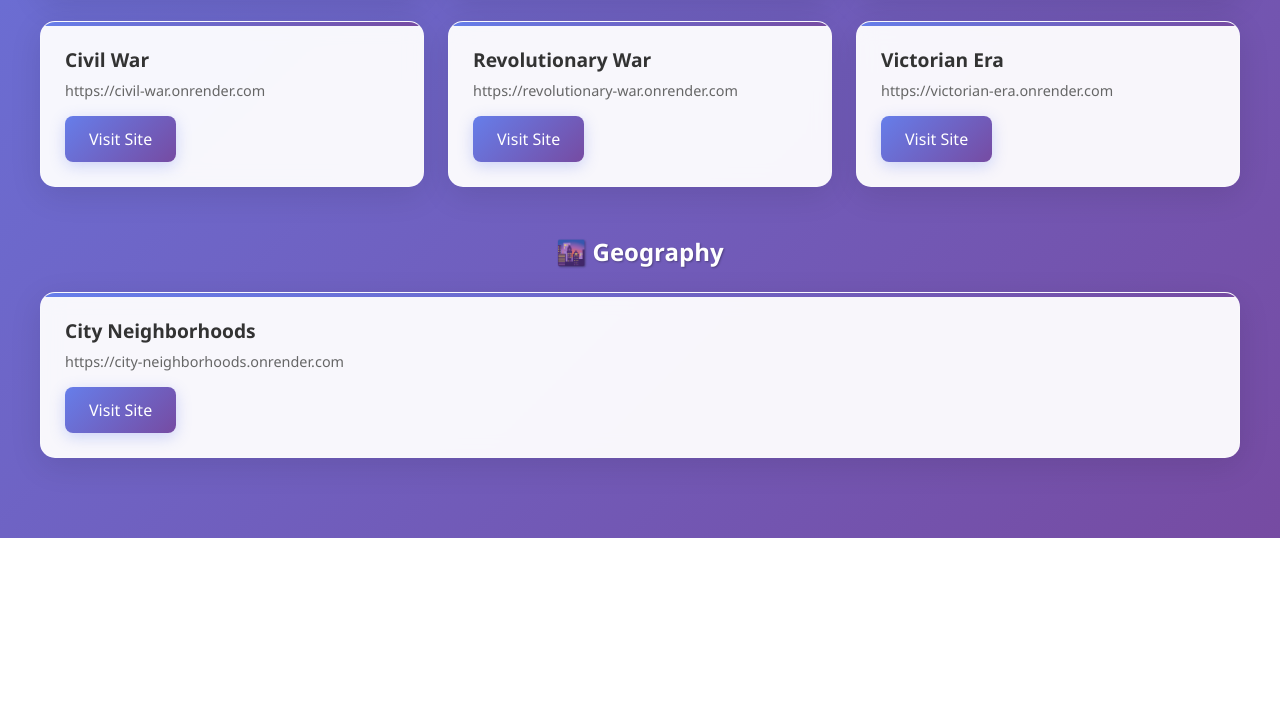
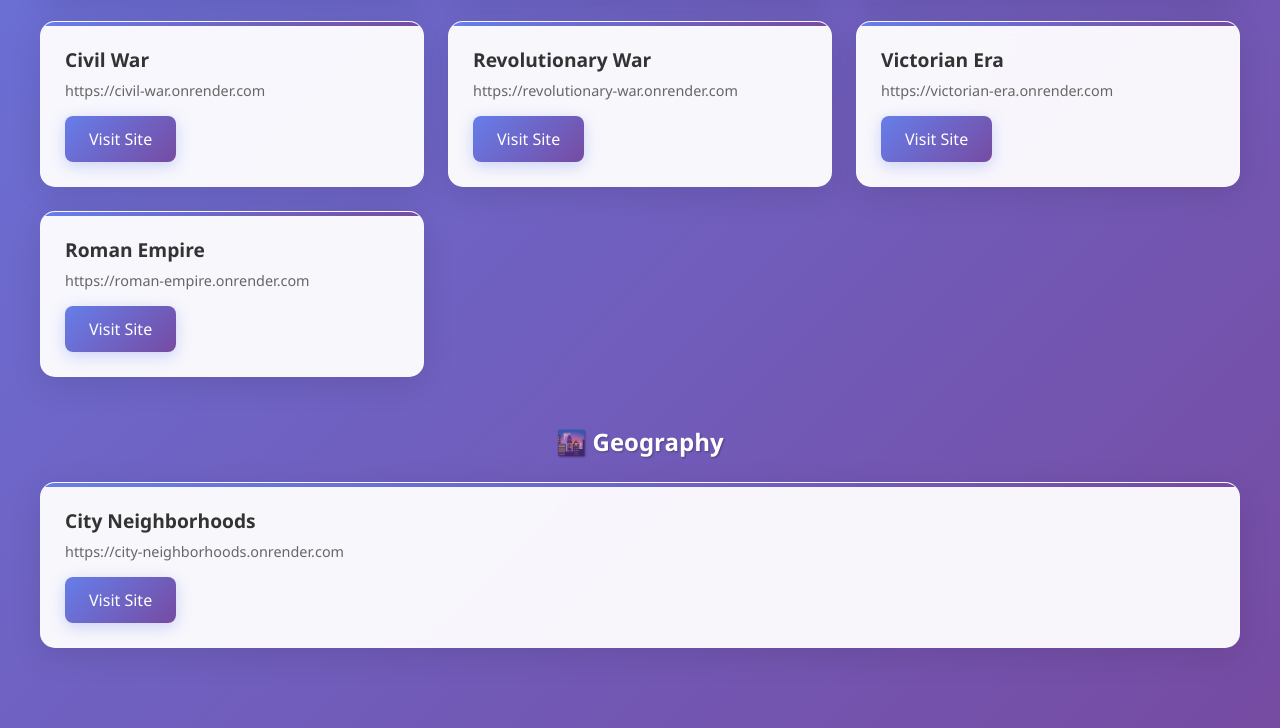
Before and after one commit to ewallt/selfcontained-html-apps, a plain HTML site: page spas/index.html in a window 1280 px wide. Shown: the part 903-1631 px from the top of the page. Before the commit the page ends 1441 px from the top, so only its background shows below. Drawn offline with Linux system fonts and the light colour scheme.

Commit message:
Added Roman Empire

```diff
--- a/spas/index.html
+++ b/spas/index.html
@@ -214,6 +214,12 @@
                     <p class="service-url">https://victorian-era.onrender.com</p>
                     <a href="https://victorian-era.onrender.com" target="_blank" class="service-link">Visit Site</a>
                 </div>
+
+                <div class="service-card">
+                    <h3 class="service-title">Roman Empire</h3>
+                    <p class="service-url">https://roman-empire.onrender.com</p>
+                    <a href="https://roman-empire.onrender.com" target="_blank" class="service-link">Visit Site</a>
+                </div>
             </div>
         </div>
 
```
